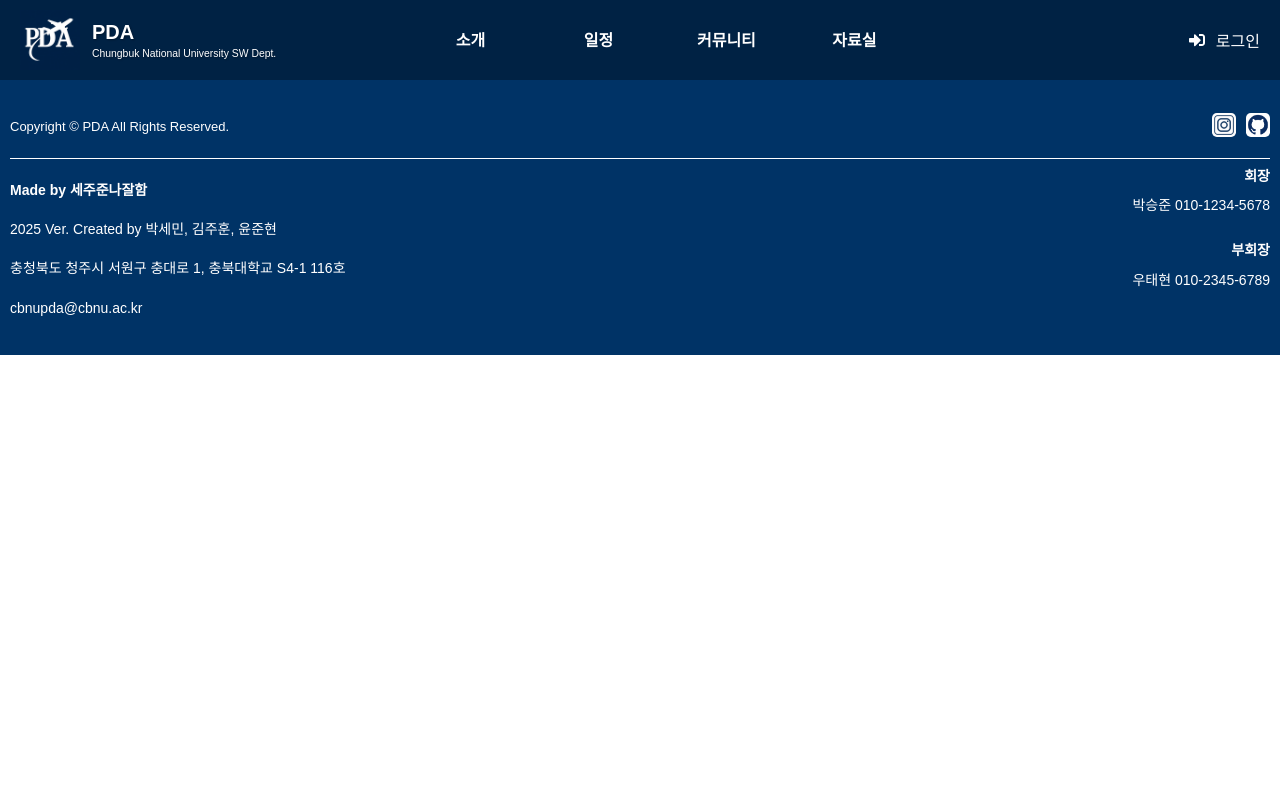
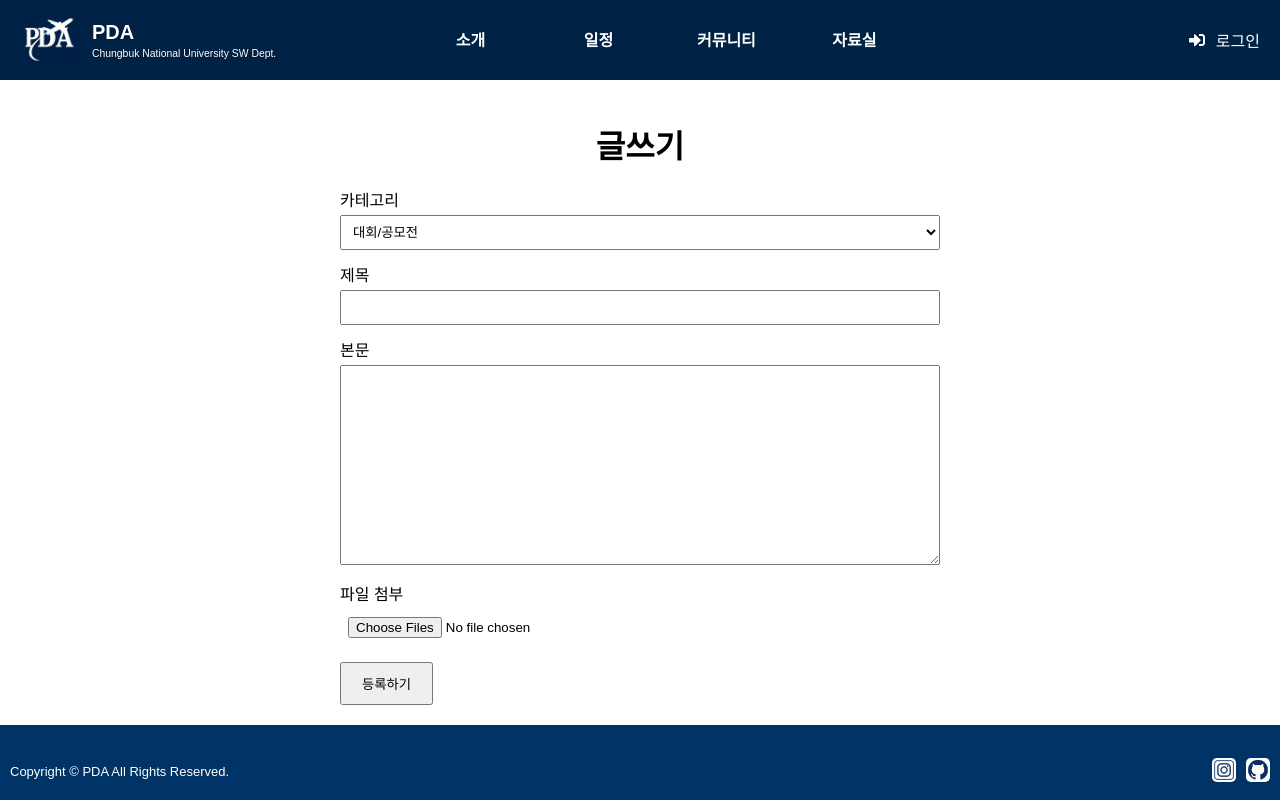
Before and after one commit to junhyeon-devops/club-website-infra, a React (Create React App) app: page /community/recuit/write in a window 1280 px wide. Shown: the top 800 px of the page. Built offline with nearby package versions, Linux system fonts and the light colour scheme.

Commit message:
PostWrite page create

```diff
--- a/src/App.js
+++ b/src/App.js
@@ -13,6 +13,7 @@ import Staff from './pages/Staff';
 import MySchedule from './pages/MySchedule';
 import Recuit from './pages/Recuit';
 import PostDetail from './pages/PostDetail';
+import PostWrite from './pages/PostWrite';
 
 function App() {
   // ✅ 여기서 사용자 역할 설정 (로그인 연동 전에는 수동 테스트 가능)
@@ -33,6 +34,7 @@ function App() {
         <Route path="/schedule/schedulelist" element={<MySchedule />} />
         <Route path="/community/recuit" element={<Recuit />} />
         <Route path="/post/:id" element={<PostDetail />} />
+        <Route path="/community/recuit/write" element={<PostWrite />} />
         <Route path="/schedule/calendar" element={<Calendar isAdmin={user.role === 'admin'} />} />
       </Routes>
       <Footer />
--- /dev/null
+++ b/src/pages/PostWrite.css
@@ -0,0 +1,33 @@
+.post-write {
+  max-width: 600px;
+  margin: 0 auto;
+  padding: 20px;
+}
+
+.post-write h1 {
+  text-align: center;
+  margin-bottom: 20px;
+}
+
+.post-write label {
+  display: block;
+  margin: 12px 0 4px;
+}
+
+.post-write input,
+.post-write select,
+.post-write textarea {
+  width: 100%;
+  padding: 8px;
+  box-sizing: border-box;
+}
+
+.post-write textarea {
+  min-height: 200px;
+  resize: vertical;
+}
+
+.post-write button {
+  margin-top: 16px;
+  padding: 10px 20px;
+}
--- /dev/null
+++ b/src/pages/PostWrite.js
@@ -0,0 +1,62 @@
+import React, { useState } from 'react';
+import { useNavigate } from 'react-router-dom';
+import './PostWrite.css';
+
+function PostWrite() {
+  const navigate = useNavigate();
+  const [category, setCategory] = useState('대회/공모전');
+  const [title, setTitle] = useState('');
+  const [content, setContent] = useState('');
+  const [files, setFiles] = useState([]); // File 객체 배열
+
+
+  const handleSubmit = e => {
+    e.preventDefault();
+    // TODO: API 호출 또는 초기Posts에 추가 로직 작성
+    console.log({ category, title, content });
+    navigate(-1); // 이전 페이지로 이동
+  };
+
+  return (
+    <div className="post-write">
+      <h1>글쓰기</h1>
+      <form onSubmit={handleSubmit}>
+        <label>카테고리</label>
+        <select value={category} onChange={e => setCategory(e.target.value)}>
+          <option>대회/공모전</option>
+          <option>프로젝트</option>
+          <option>스터디</option>
+          <option>자유게시판</option>
+        </select>
+
+        <label>제목</label>
+        <input
+          type="text"
+          value={title}
+          onChange={e => setTitle(e.target.value)}
+          required
+        />
+
+        <label>본문</label>
+        <textarea
+          value={content}
+          onChange={e => setContent(e.target.value)}
+          required
+        />
+        <label>파일 첨부</label>
+        <input
+        type="file"
+        multiple
+        onChange={(e) => {
+            const selected = Array.from(e.target.files);
+            setFiles(selected);
+        }}
+        />
+
+        <button type="submit">등록하기</button>
+      </form>
+    </div>
+  );
+}
+
+export default PostWrite;
--- a/src/pages/Recuit.css
+++ b/src/pages/Recuit.css
@@ -131,3 +131,20 @@
   text-decoration: none;  /* 밑줄 제거 */
   color: inherit;         /* 부모 색상 상속 */
 }
+/* 글쓰기 버튼 스타일 */
+.write-button {
+  display: inline-block;
+  margin-bottom: 12px;
+  padding: 8px 16px;
+  background-color: #3066ec;
+  color: white;
+  font-size: 0.95rem;
+  font-weight: bold;
+  border-radius: 4px;
+  text-decoration: none;
+  transition: background-color 0.2s;
+}
+
+.write-button:hover {
+  background-color: #254bb5;
+}
--- a/src/pages/Recuit.js
+++ b/src/pages/Recuit.js
@@ -73,8 +73,10 @@ function Recuit() {
         subtitle="프로젝트 및 공모전 팀원을 모집합니다."
         backgroundImage="/community.jpg"
       />
-
       <div className="community-wrapper">
+        <Link to="/community/recuit/write" className="write-button">
+            글쓰기
+          </Link>
         <div className="top-bar">
           <div className="category-tabs">
             {categories.map(category => (
```
